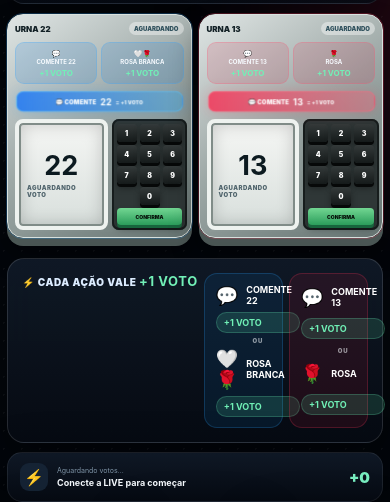
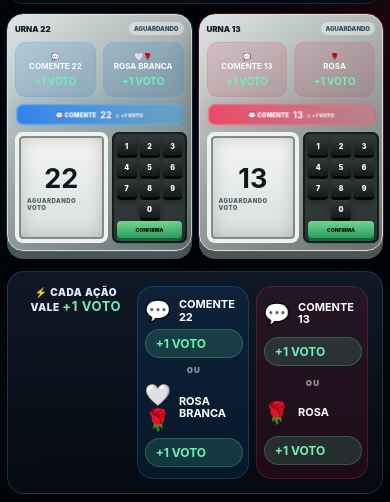
Before and after one commit to brabounico6-a/urna-live-tiktok, a website: page public/index.html in a window 390 px wide. Shown: the part 329-831 px from the top of the page. Drawn offline with nearby package versions, Linux system fonts and the light colour scheme.

Commit message:
Aumentar blocos de comentario e presente

```diff
--- a/public/style.css
+++ b/public/style.css
@@ -699,3 +699,106 @@ button,input,textarea{font:inherit}.hidden{display:none!important}
     width:50% !important;
   }
 }
+
+
+/* AUMENTAR OS DOIS BLOCOS E MANTER NA MESMA FILEIRA */
+
+.quick-vote,
+.quick-vote-v2{
+  display:flex !important;
+  flex-direction:row !important;
+  flex-wrap:nowrap !important;
+  gap:10px !important;
+  align-items:stretch !important;
+}
+
+.quick-vote > .vote-rule,
+.quick-vote-v2 > .vote-rule{
+  flex:1 1 50% !important;
+  width:50% !important;
+  min-width:0 !important;
+  min-height:92px !important;
+  padding:14px 10px !important;
+  border-radius:16px !important;
+}
+
+.quick-vote-v2 .vote-rule b{
+  font-size:13px !important;
+  line-height:1.15 !important;
+}
+
+.quick-vote-v2 .vote-rule strong{
+  font-size:14px !important;
+  padding:6px 10px !important;
+}
+
+.quick-vote-v2 .rule-icon{
+  font-size:24px !important;
+}
+
+.quick-vote-v2 .rule-sep{
+  font-size:8px !important;
+  margin:1px 0 !important;
+}
+
+/* avisos perto das urnas também maiores */
+.vote-guide{
+  display:flex !important;
+  flex-direction:row !important;
+  flex-wrap:nowrap !important;
+  gap:7px !important;
+}
+
+.vote-guide > div{
+  flex:1 1 50% !important;
+  width:50% !important;
+  min-height:58px !important;
+  padding:9px 5px !important;
+  border-radius:11px !important;
+}
+
+.vote-guide b{
+  font-size:9px !important;
+}
+
+.vote-guide strong{
+  font-size:12px !important;
+  margin-top:4px !important;
+}
+
+@media(max-width:480px){
+  .quick-vote,
+  .quick-vote-v2{
+    gap:7px !important;
+  }
+
+  .quick-vote > .vote-rule,
+  .quick-vote-v2 > .vote-rule{
+    min-height:82px !important;
+    padding:11px 7px !important;
+  }
+
+  .quick-vote-v2 .vote-rule b{
+    font-size:11px !important;
+  }
+
+  .quick-vote-v2 .vote-rule strong{
+    font-size:12px !important;
+  }
+
+  .quick-vote-v2 .rule-icon{
+    font-size:21px !important;
+  }
+
+  .vote-guide > div{
+    min-height:52px !important;
+  }
+
+  .vote-guide b{
+    font-size:8px !important;
+  }
+
+  .vote-guide strong{
+    font-size:10px !important;
+  }
+}
```
